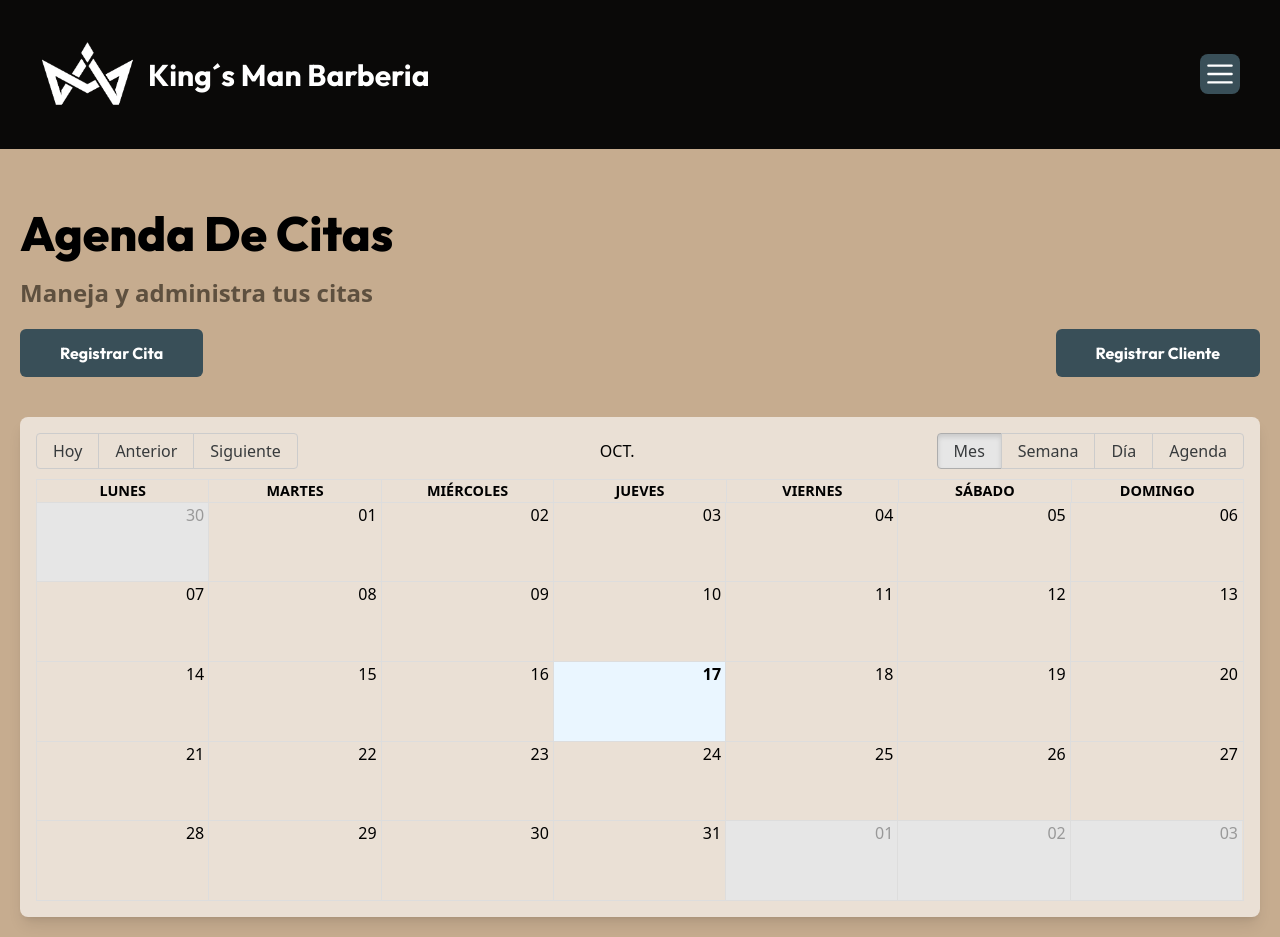
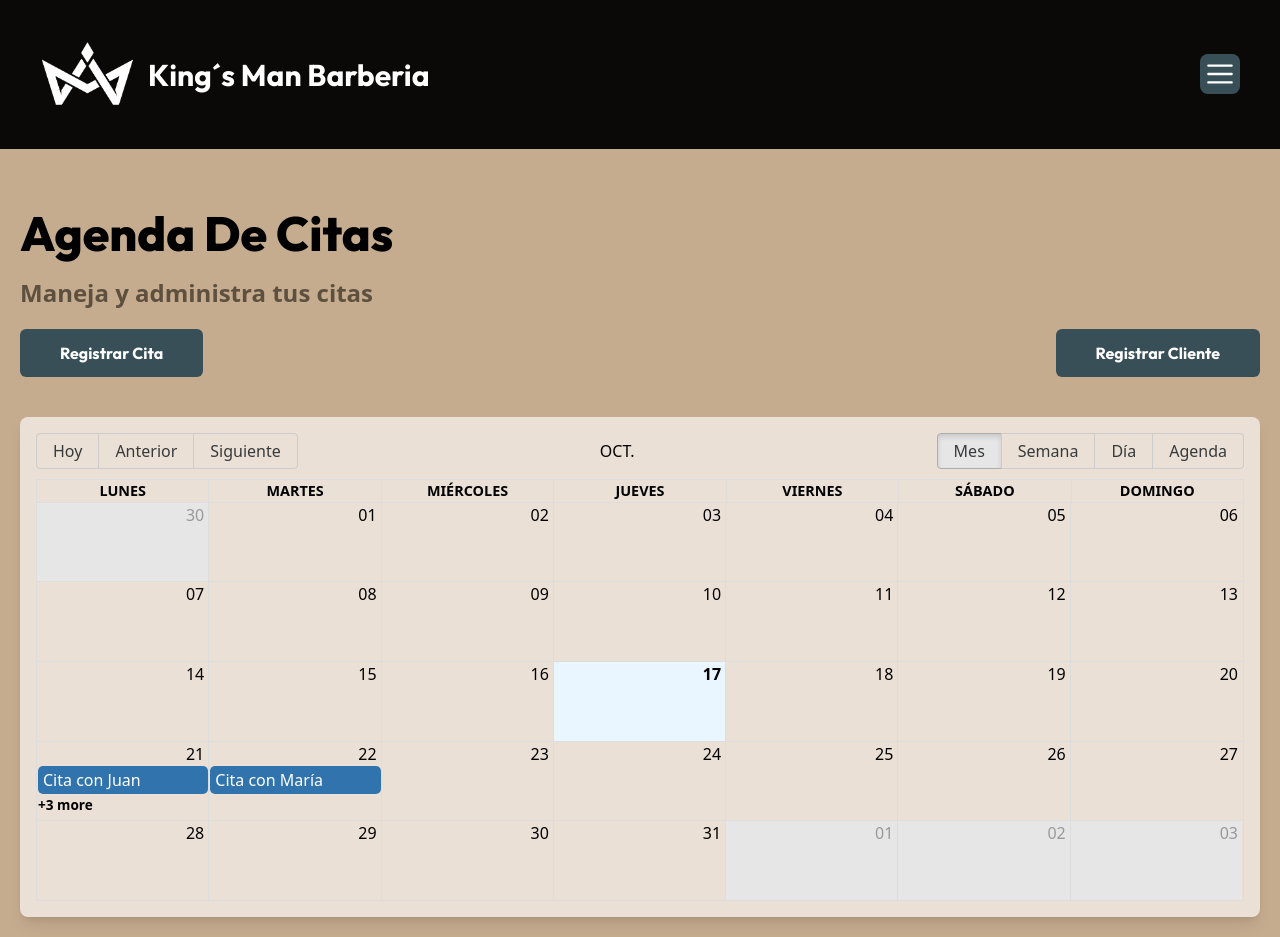
Before and after one commit to AlexEP11/gestor-citas-cliente, a React (Vite) app: page / in a window 1280 px wide. Built offline with nearby package versions, Linux system fonts and the light colour scheme; no server answers.

Commit message:
Add a appointment  modal with fake events to test it

```diff
--- a/index.html
+++ b/index.html
@@ -14,6 +14,7 @@
     </head>
     <body class="bg-desert_tan">
         <div id="root"></div>
+        <div id="modal-root"></div>
         <script type="module" src="/src/main.tsx"></script>
     </body>
 </html>
--- a/src/components/schedule/Schedule.tsx
+++ b/src/components/schedule/Schedule.tsx
@@ -1,4 +1,6 @@
 import { Calendar, momentLocalizer } from "react-big-calendar";
+import { useState } from "react";
+import ScheduleModal from "./ScheduleModa";
 import moment from "moment/moment";
 import "moment/locale/es";
 import "react-big-calendar/lib/css/react-big-calendar.css";
@@ -7,8 +9,88 @@ export default function Schedule() {
     const isMobile = window.innerWidth < 768;
     const localizer = momentLocalizer(moment);
 
+    // Estado para controlar el modal y la cita seleccionada
+    const [modalOpen, setModalOpen] = useState(false);
+    const [selectedCita, setSelectedCita] = useState(null);
+
+    // Eventos de prueba
+    const events = [
+        {
+            id: 1,
+            title: "Cita con Juan",
+            start: new Date(2024, 9, 21, 10, 0), // Octubre 21, 2024 a las 10:00 AM
+            end: new Date(2024, 9, 21, 11, 0),
+            cliente: "Juan Pérez",
+            fecha_inicio: "2024/10/21",
+            hora_inicio: "10:00 AM",
+            barbero: "Carlos",
+            servicio: "Corte de cabello",
+            estado: "Confirmada",
+        },
+        {
+            id: 1,
+            title: "Cita con Juan",
+            start: new Date(2024, 9, 21, 19, 0), // Octubre 21, 2024 a las 10:00 AM
+            end: new Date(2024, 9, 21, 20, 0),
+            cliente: "Juan Pérez",
+            fecha_inicio: "2024/10/21",
+            hora_inicio: "10:00 AM",
+            barbero: "Carlos",
+            servicio: "Corte de cabello",
+            estado: "Confirmada",
+        },
+        {
+            id: 1,
+            title: "Cita con Juan",
+            start: new Date(2024, 9, 21, 13, 0), // Octubre 21, 2024 a las 10:00 AM
+            end: new Date(2024, 9, 21, 14, 0),
+            cliente: "Juan Pérez",
+            fecha_inicio: "2024/10/21",
+            hora_inicio: "10:00 AM",
+            barbero: "Carlos",
+            servicio: "Corte de cabello",
+            estado: "Confirmada",
+        },
+        {
+            id: 1,
+            title: "Cita con Juan",
+            start: new Date(2024, 9, 21, 14, 0), // Octubre 21, 2024 a las 10:00 AM
+            end: new Date(2024, 9, 21, 15, 0),
+            cliente: "Juan Pérez",
+            fecha_inicio: "2024/10/21",
+            hora_inicio: "10:00 AM",
+            barbero: "Carlos",
+            servicio: "Corte de cabello",
+            estado: "Confirmada",
+        },
+        {
+            id: 2,
+            title: "Cita con María",
+            start: new Date(2024, 9, 22, 12, 0),
+            end: new Date(2024, 9, 22, 13, 0),
+            cliente: "María López",
+            fecha_inicio: "2024/10/22",
+            hora_inicio: "12:00 PM",
+            barbero: "David",
+            servicio: "Tinte",
+            estado: "Pendiente",
+        },
+    ];
+
+    // Función para abrir el modal cuando se hace clic en un evento
+    // Poner el type de Citas de los eventos
+    const handleSelectEvent = (e) => {
+        setSelectedCita(e); // Guardar la cita seleccionada
+        setModalOpen(true); // Abrir el modal
+    };
+
     return (
+        <>
             <Calendar
+                events={events}
+                onSelectEvent={handleSelectEvent}
+                min={new Date(0, 0, 0, 8, 0)} // Horario de apertura
+                max={new Date(0, 0, 0, 21, 0)} // Horario de cierre
                 localizer={localizer}
                 startAccessor="start"
                 endAccessor="end"
@@ -35,5 +117,13 @@ export default function Schedule() {
                             : moment(date).format("dddd").toUpperCase(), // Iniciales en móviles
                 }}
             />
+
+            {/* Modal para mostrar los detalles de la cita */}
+            <ScheduleModal
+                isOpen={modalOpen}
+                onClose={() => setModalOpen(false)}
+                cita={selectedCita!}
+            />
+        </>
     );
 }
--- /dev/null
+++ b/src/components/schedule/ScheduleModa.tsx
@@ -0,0 +1,104 @@
+import { useEffect, MouseEvent } from "react";
+import ReactDOM from "react-dom";
+
+type ScheduleModalProps = {
+    isOpen: boolean;
+    onClose: () => void;
+    // Modificar este tipo para las verdaderas citas
+    cita: {
+        cliente: string;
+        hora_inicio: string;
+        servicio: string;
+    };
+};
+
+export default function ScheduleModal({ isOpen, onClose, cita }: ScheduleModalProps) {
+    const modalRoot = document.getElementById("modal-root");
+
+    // Efecto para manejar el scroll del body
+    useEffect(() => {
+        if (isOpen) {
+            document.body.style.overflow = "hidden"; // Deshabilitar el scroll
+        } else {
+            document.body.style.overflow = "unset"; // Habilitar el scroll
+        }
+
+        // Cleanup: Restaurar el scroll cuando el componente se desmonte
+        return () => {
+            document.body.style.overflow = "unset";
+        };
+    }, [isOpen]);
+
+    if (!isOpen || !modalRoot) return null; // Verifica si está abierto y si modalRoot existe
+
+    const handleBackdropClick = (e: MouseEvent<HTMLDivElement, globalThis.MouseEvent>) => {
+        // Verifica si el clic se realizó en el fondo (backdrop) y no en el contenido del modal
+        if (e.target === e.currentTarget) {
+            onClose(); // Cerrar el modal
+        }
+    };
+
+    return ReactDOM.createPortal(
+        <div
+            className="fixed inset-0 z-50 flex items-center justify-center bg-black bg-opacity-50"
+            onClick={handleBackdropClick}
+        >
+            <div className="bg-ivory_sand p-5 md:p-10 rounded-lg shadow-lg w-11/12 md:w-6/12 ">
+                <h2 className="text-xl md:text-2xl font-extrabold text-center mb-4 font-outfit">
+                    Detalles de la Cita
+                </h2>
+
+                <div className="space-y-5">
+                    <div>
+                        <label htmlFor="cliente" className="text-base font-bold ">
+                            Cliente:
+                        </label>
+                        <input
+                            type="text"
+                            id="cliente"
+                            className="block w-full px-4 py-2 bg-gray-200 border border-gray-300 rounded-md shadow-sm focus:border-transparent text-black cursor-pointer"
+                            value={cita?.cliente}
+                            disabled
+                        />
+                    </div>
+
+                    <div>
+                        <label htmlFor="hora" className="text-base font-bold ">
+                            Hora inicio:
+                        </label>
+                        <input
+                            type="text"
+                            id="hora"
+                            className="block w-full px-4 py-2 bg-gray-200 border border-gray-300 rounded-md shadow-sm focus:border-transparent text-black cursor-pointer"
+                            value={cita?.hora_inicio}
+                            disabled
+                        />
+                    </div>
+
+                    <div>
+                        <label htmlFor="servicio" className="text-base font-bold ">
+                            Servicio:
+                        </label>
+                        <input
+                            type="text"
+                            id="servicio"
+                            className="block w-full px-4 py-2 bg-gray-200 border border-gray-300 rounded-md shadow-sm focus:border-transparent text-black cursor-pointer"
+                            value={cita?.servicio}
+                            disabled
+                        />
+                    </div>
+                </div>
+
+                <div className="mt-10 flex justify-end gap-8">
+                    <button className="px-4 py-2 bg-yellow-500 text-white rounded-md hover:bg-yellow-600">
+                        Posponer Cita
+                    </button>
+                    <button className="px-4 py-2 bg-red-500 text-white rounded-md hover:bg-red-600">
+                        Cancelar Cita
+                    </button>
+                </div>
+            </div>
+        </div>,
+        modalRoot
+    );
+}
```
Lines whose indentation alone changed are shown as unchanged.
